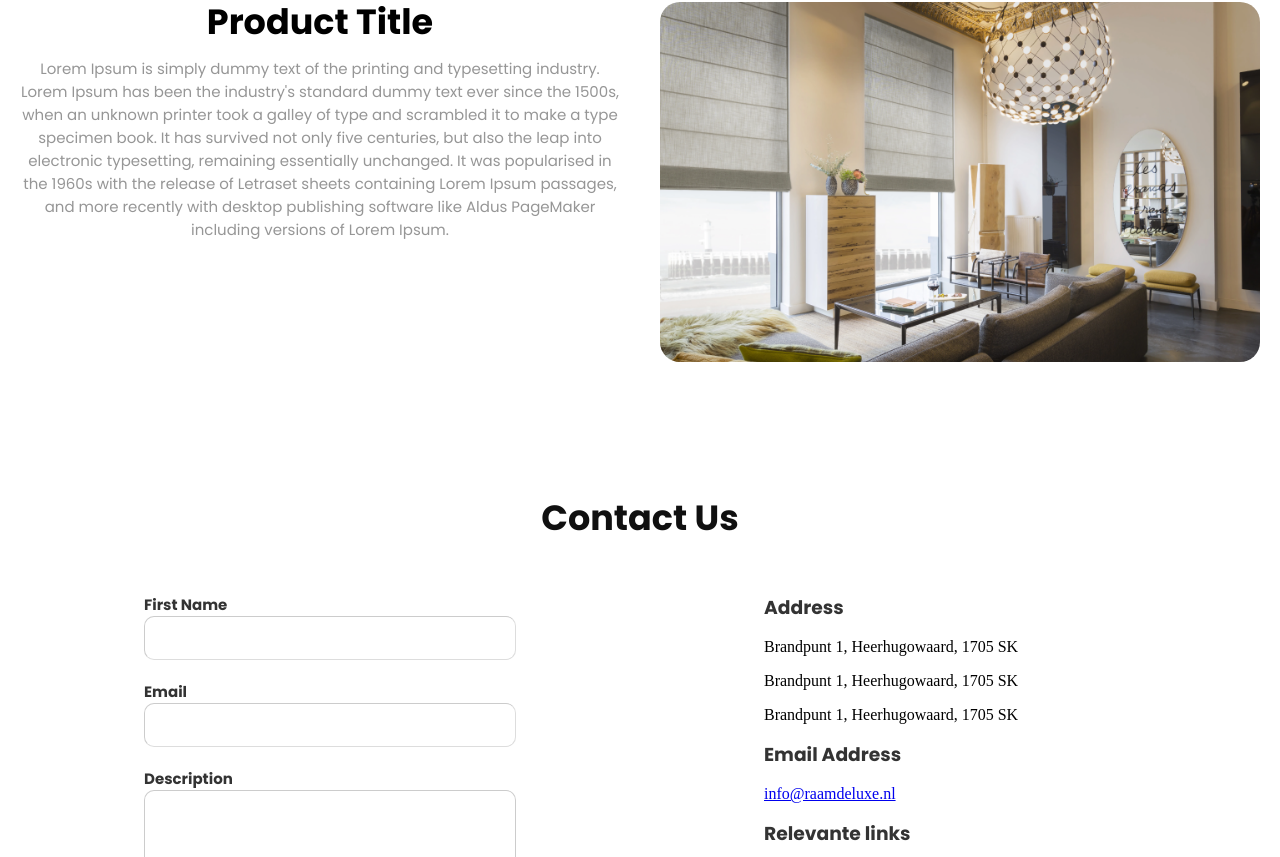
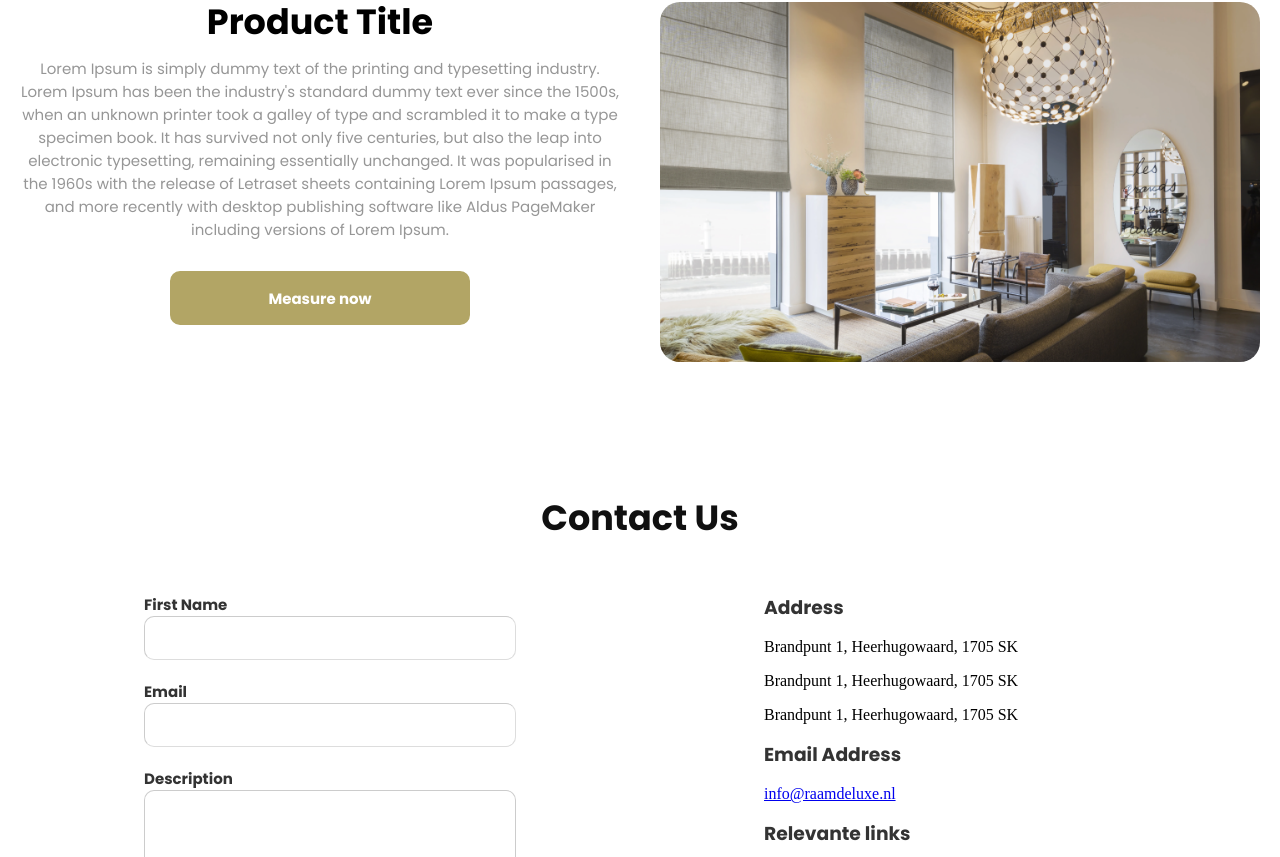
Before and after one commit to Raamdeluxe/blindsar-mvp, a React (Create React App) app: page / in a window 1280 px wide. Shown: the part 1430-2287 px from the top of the page. Built offline with nearby package versions, Linux system fonts and the light colour scheme.

Commit message:
adding button product section and transition navbar

```diff
--- a/src/Components/NavBar/MobileNavbar.js
+++ b/src/Components/NavBar/MobileNavbar.js
@@ -1,8 +1,11 @@
 import classes from "./MobileNavbar.module.css";
 
-const MobileNavbar = () => {
+const MobileNavbar = ({ open }) => {
 	return (
-		<div className={classes.mobile_navLinks_container}>
+		<div
+			style={{ height: open ? "150px" : "0px" }}
+			className={classes.mobile_navLinks_container}
+		>
 			<ul className={classes.mobile_navLinks}>
 				<li>
 					<a href="/">About</a>
--- a/src/Components/NavBar/MobileNavbar.module.css
+++ b/src/Components/NavBar/MobileNavbar.module.css
@@ -8,7 +8,7 @@
 		justify-content: center;
 		background-color: white;
 		padding: 0px 20px 20px 20px;
-		height: 150px;
+		transition: 0.5s;
 	}
 
 	.mobile_navLinks {
--- a/src/Components/NavBar/NavBar.js
+++ b/src/Components/NavBar/NavBar.js
@@ -36,7 +36,7 @@ const Navbar = () => {
 					</button>
 				</div>
 			</nav>
-			{open && <MobileNavbar />}
+			<MobileNavbar open={open} />
 		</>
 	);
 };
--- a/src/Components/ProductSection/ProductSection.js
+++ b/src/Components/ProductSection/ProductSection.js
@@ -16,6 +16,7 @@ const ProductSection = () => {
 					more recently with desktop publishing software like Aldus PageMaker
 					including versions of Lorem Ipsum.
 				</p>
+				<button className={classes.measureBtn}>Measure now</button>
 			</div>
 			<div className={classes.image_container}>
 				<div className={classes.image}></div>
--- a/src/Components/ProductSection/ProductSection.module.css
+++ b/src/Components/ProductSection/ProductSection.module.css
@@ -28,6 +28,21 @@
 	font-weight: 400;
 	font-size: 15px;
 	color: #969696;
+	margin-bottom: 30px;
+}
+
+.measureBtn {
+	height: 15%;
+	width: 50%;
+	border: 2px solid #b2a565;
+	border-radius: 10px;
+	background-color: #b2a565;
+	font-family: "Poppins";
+	font-style: normal;
+	font-weight: 700;
+	font-size: 15px;
+	line-height: 27px;
+	color: #ffffff;
 }
 
 .image_container {
@@ -52,6 +67,20 @@
 	}
 
 	.text_container {
-		margin-bottom: 20px;
+		margin-bottom: 40px;
+	}
+
+	.measureBtn {
+		min-height: 60px;
+		width: 50%;
+		border: 2px solid #b2a565;
+		border-radius: 10px;
+		background-color: #b2a565;
+		font-family: "Poppins";
+		font-style: normal;
+		font-weight: 700;
+		font-size: 15px;
+		line-height: 27px;
+		color: #ffffff;
 	}
 }
```
